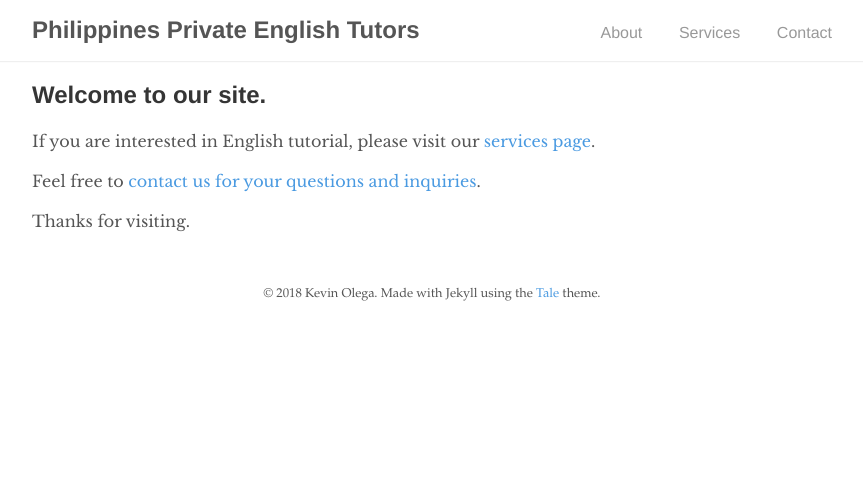
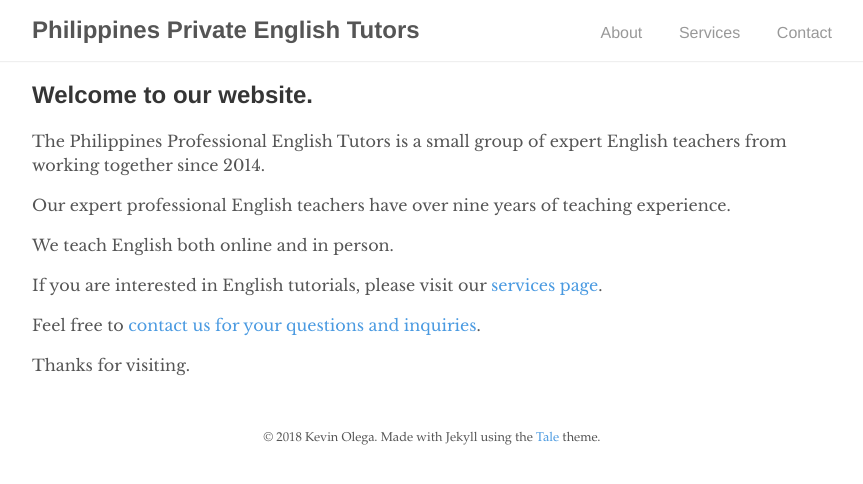
Before and after one commit to kevinolega/philippinesprivateenglishtutors, a Jekyll site: the page built from index.html, in a window 1280 px wide. Shown: the top 484 px of the page, without its empty margins (208-1071 px from the left). Built offline with Jekyll 4.4.1, drawn with Linux system fonts in a browser that asks for light colours; the list of posts is cut into pages by our own code.

Commit message:
home page content added

```diff
--- a/_layouts/home.html
+++ b/_layouts/home.html
@@ -3,10 +3,16 @@ layout: default
 ---
 
 
-<h2>Welcome to our site.</h2>
+<h2>Welcome to our website.</h2>
 
-<p>If you are interested in English tutorial, please visit our <a href='/services'>services page</a>.</p>
+<p>The Philippines Professional English Tutors is a small group of expert English teachers from working together since 2014.</p>
+
+<p>Our expert professional English teachers have over nine years of teaching experience.</p>
+
+<p>We teach English both online and in person.</p>
+
+<p>If you are interested in English tutorials, please visit our <a href='/services'>services page</a>.</p>
 
 <p>Feel free to <a href='/contact'>contact us for your questions and inquiries</a>.</p>
 
-<p>Thanks for visiting.
+<p>Thanks for visiting.</p>
```
